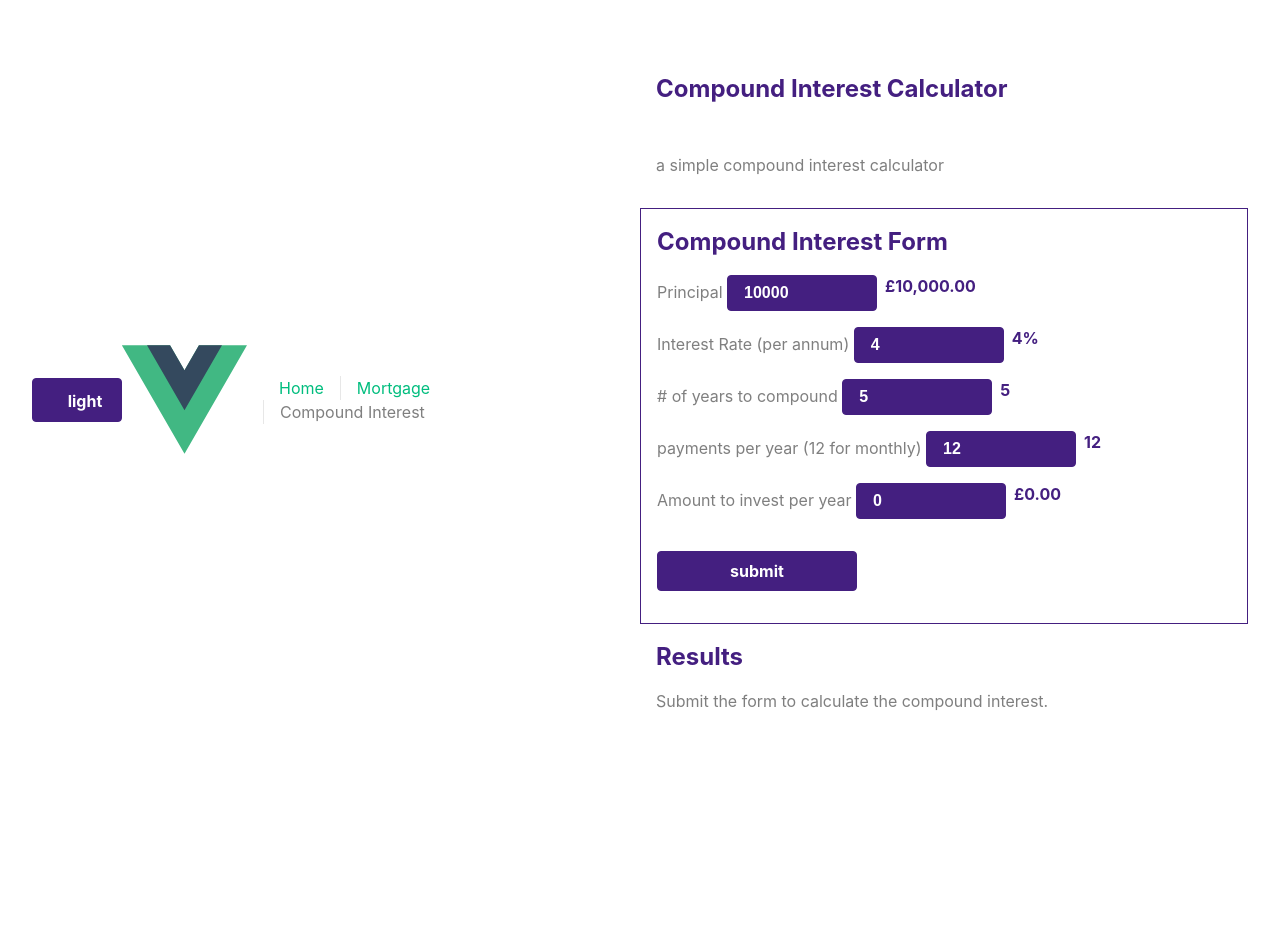
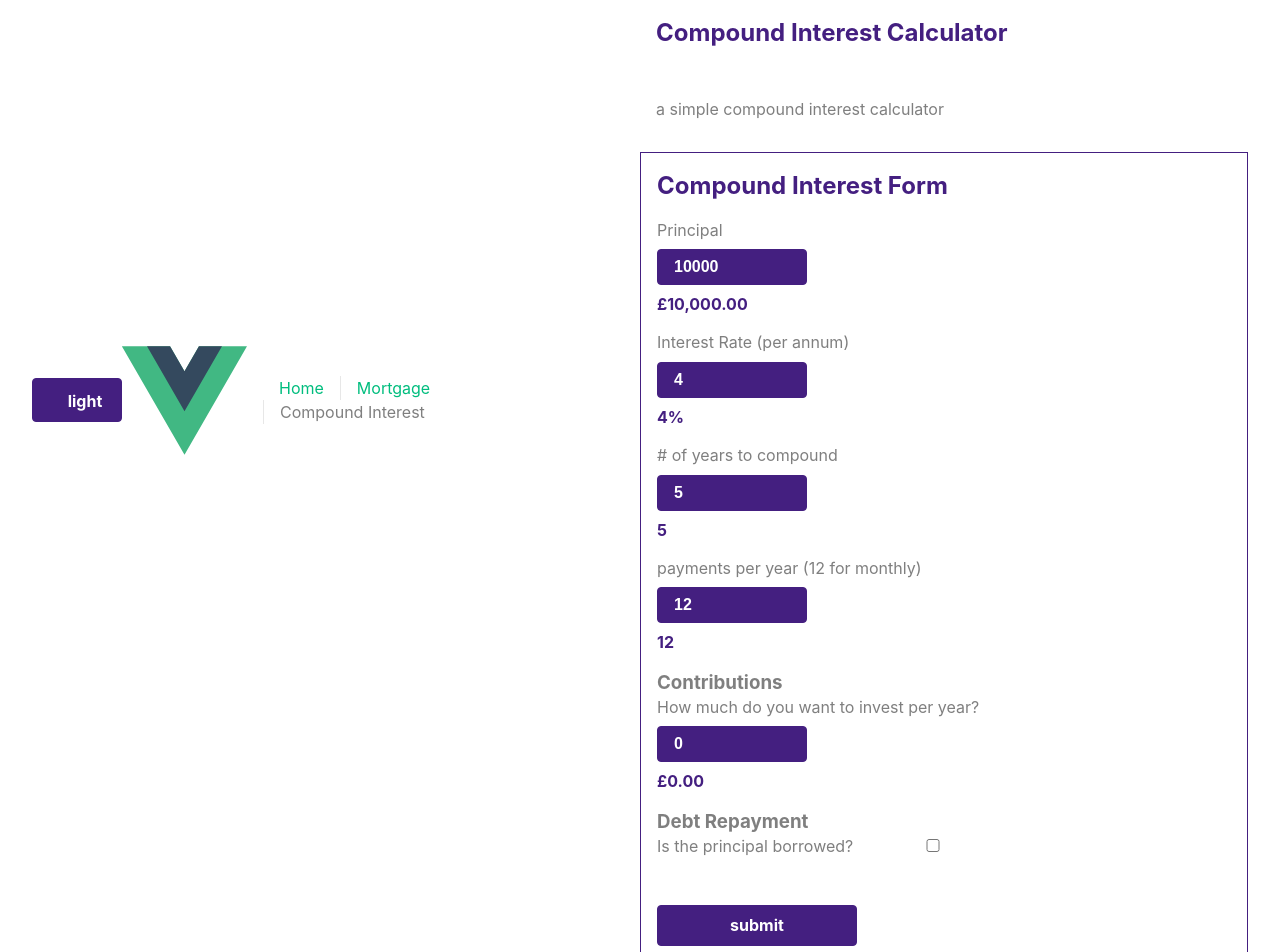
Before and after one commit to JDIZM/finance-calculator, a Vue app: page /compound-interest-calculator in a window 1280 px wide. Shown: the top 952 px of the page. Before the commit the page ends 800 px from the top, so only its background shows below. Built offline with nearby package versions, Linux system fonts and the light colour scheme; some icons are missing.

Commit message:
feat: debt repayment option

```diff
--- a/src/components/calculator/compound-interest/CompoundInterestForm.vue
+++ b/src/components/calculator/compound-interest/CompoundInterestForm.vue
@@ -1,6 +1,7 @@
 <script setup lang="ts">
 import { ref } from 'vue'
 import { formattedNumber } from '@/helpers/numbers'
+import DebtRepaymentOption from '@/components/calculator/compound-interest/DebtRepaymentOption.vue'
 
 const emit = defineEmits<{
   (event: 'submit', payload: { event: Event; submission: FormSubmission }): void
@@ -14,7 +15,10 @@ export interface FormSubmission {
   // isInterestAccruedOnPayments: boolean
   accrualOfPaymentsPerAnnum: boolean
   amountPerAnnum: number
-  // debtRepayment: number
+  debtRepayment?: {
+    interestRate: number
+    type: 'interestOnly' | 'repayment'
+  }
 }
 
 const principal = ref(10_000)
@@ -23,9 +27,13 @@ const years = ref(5)
 const paymentsPerAnnum = ref(12)
 const amountPerAnnum = ref(0)
 // const isInterestAccruedOnPayments = ref(false)
-// const debtRepayment = ref(0)
+
+const isDebtRepayment = ref(false)
+const debtType = ref<'interestOnly' | 'repayment'>('interestOnly')
+const debtInterestRate = ref(6)
 
 const handleFormSubmit = (event: Event, submission: FormSubmission) => {
+  console.log('submit', submission)
   emit('submit', {
     event,
     submission
@@ -46,7 +54,13 @@ const handleFormSubmit = (event: Event, submission: FormSubmission) => {
           years,
           paymentsPerAnnum,
           amountPerAnnum,
-          accrualOfPaymentsPerAnnum: amountPerAnnum > 0 ? true : false
+          accrualOfPaymentsPerAnnum: amountPerAnnum > 0 ? true : false,
+          debtRepayment: isDebtRepayment
+            ? {
+                type: debtType,
+                interestRate: debtInterestRate
+              }
+            : undefined
         })
       "
     >
@@ -63,7 +77,6 @@ const handleFormSubmit = (event: Event, submission: FormSubmission) => {
           Interest Rate (per annum)
           <input type="number" name="rate" id="rate" v-model="rate" />
         </label>
-        <!-- <span>{{ formattedPercentage(rate) }}</span> -->
         <span>{{ rate }}%</span>
       </div>
 
@@ -89,11 +102,22 @@ const handleFormSubmit = (event: Event, submission: FormSubmission) => {
       </div>
 
       <div class="form-input">
+        <h3>Contributions</h3>
         <label>
-          Amount to invest per year
+          How much do you want to invest per year?
           <input type="number" name="amountPerAnnum" id="amountPerAnnum" v-model="amountPerAnnum" />
         </label>
         <span>{{ formattedNumber(amountPerAnnum) }}</span>
+      </div>
+
+      <div class="form-input">
+        <DebtRepaymentOption
+          :type="debtType"
+          :rate="debtInterestRate"
+          @rate="debtInterestRate = $event"
+          @type="debtType = $event"
+          @is-debt-repayment="isDebtRepayment = $event"
+        />
       </div>
 
       <button type="submit">submit</button>
@@ -113,9 +137,14 @@ const handleFormSubmit = (event: Event, submission: FormSubmission) => {
   }
 
   .form-input {
-    display: flex;
-    flex-direction: row;
-    gap: 0.5rem;
+    input {
+      display: block;
+      margin: 0.5rem 0.5rem 0.5rem 0;
+    }
+
+    label {
+      display: block;
+    }
 
     span {
       color: var(--color-secondary);
--- /dev/null
+++ b/src/components/calculator/compound-interest/DebtRepaymentOption.vue
@@ -0,0 +1,101 @@
+<script setup lang="ts">
+import { ref } from 'vue'
+const emit = defineEmits<{
+  (event: 'rate', payload: number): void
+  (event: 'type', payload: 'interestOnly' | 'repayment'): void
+  (event: 'isDebtRepayment', payload: boolean): void
+}>()
+const props = defineProps<{
+  type: 'interestOnly' | 'repayment'
+  rate: number
+}>()
+
+const isDebtRepayment = ref(false)
+
+const handleInterestChange = (event: Event) => {
+  const target = event.target as HTMLInputElement
+  emit('rate', Number(target.value))
+}
+const handleTypeChange = (type: 'interestOnly' | 'repayment') => {
+  emit('type', type)
+}
+</script>
+
+<template>
+  <div class="debt-repayment">
+    <h3>Debt Repayment</h3>
+    <label>
+      Is the principal borrowed?
+      <input
+        type="checkbox"
+        name="debt-repayment"
+        id="debt-repayment"
+        :checked="isDebtRepayment"
+        v-model="isDebtRepayment"
+        @change="$emit('isDebtRepayment', isDebtRepayment)"
+      />
+    </label>
+
+    <div class="debt-repayment-options" v-if="isDebtRepayment">
+      <label>
+        Interest Rate of the loaned principal
+        <input
+          type="number"
+          placeholder="0"
+          min="0"
+          step="1"
+          :value="props.rate"
+          @input="handleInterestChange"
+        />
+      </label>
+      <div class="select-type">
+        <p>Choose the type of debt. Do you want to pay back the principal or only the interest?</p>
+        <label>
+          <input
+            type="radio"
+            name="type"
+            value="interestOnly"
+            :checked="props.type === 'interestOnly'"
+            @change="handleTypeChange('interestOnly')"
+          />
+          Interest Only
+        </label>
+        <label>
+          <input
+            type="radio"
+            name="type"
+            value="repayment"
+            @change="handleTypeChange('repayment')"
+            :checked="props.type === 'repayment'"
+          />
+          Repayment
+        </label>
+      </div>
+    </div>
+  </div>
+</template>
+
+<style lang="scss" scoped>
+.debt-repayment {
+  label {
+    display: block;
+    margin-bottom: 1rem;
+  }
+}
+.debt-repayment-options {
+  input {
+    display: block;
+    margin: 0.5rem 0.5rem 0.5rem 0;
+  }
+}
+.select-type {
+  margin-top: 1rem;
+  display: flex;
+  flex-direction: column;
+  gap: 1rem;
+  input {
+    display: inline-block;
+    width: 50px;
+  }
+}
+</style>
--- a/src/stores/compound.ts
+++ b/src/stores/compound.ts
@@ -1,4 +1,4 @@
-import { ref, computed } from 'vue'
+import { ref } from 'vue'
 import { defineStore } from 'pinia'
 import type { FormSubmission } from '@/components/calculator/compound-interest/CompoundInterestForm.vue'
 import type { CompoundInterestResult } from 'compound-interest/types/calculator'
@@ -16,7 +16,7 @@ export const useCompoundInterestStore = defineStore('compound', () => {
     options.value = submission
   }
 
-  function setResults(submission: any) {
+  function setResults(submission: CompoundInterestResult) {
     results.value = submission
   }
 
--- a/src/views/CompoundInterestView.vue
+++ b/src/views/CompoundInterestView.vue
@@ -39,9 +39,9 @@ const results = computed(() => {
       <div class="results-breakdown" v-if="results">
         <h4>Investment Type: {{ results.investmentType }}</h4>
         <p>Total Investment: {{ formattedNumber(results.totalInvestment) }}</p>
-        <p>Total Payments: {{ results.totalPayments }}</p>
 
         <hr />
+        <h4>Compound Interest</h4>
         <p>Total Interest: {{ formattedNumber(results.totalInterest) }}</p>
         <p>End Balance: {{ formattedNumber(results.endBalance) }}</p>
         <p>
@@ -49,6 +49,31 @@ const results = computed(() => {
           {{ formattedNumber(results.interestPerAnnum[results.interestPerAnnum.length - 1]) }}
           interest per annum.
         </p>
+
+        <div
+          class="debt-results"
+          v-if="'monthlyRepaymentAmount' in results || 'interestPayments' in results"
+        >
+          <h4>Debt Repayment</h4>
+          <div
+            v-if="results.monthlyRepaymentAmount && results.netInvestment && results.totalDebtPaid"
+          >
+            <p>
+              Monthly repayment of <b>{{ formattedNumber(results.monthlyRepaymentAmount) }}</b> with
+              a total of <b>{{ results.totalPayments }}</b> months to repay the debt.
+            </p>
+            <p>Total interest paid: {{ formattedNumber(results.totalDebtPaid) }}</p>
+            <p>Net investment: {{ formattedNumber(results.netInvestment) }}</p>
+          </div>
+          <div v-if="results.interestPayments">
+            <p>
+              Monthly repayment of
+              <b>{{ formattedNumber(results.interestPayments?.monthly) }}</b> with a total of
+              <b>{{ results.totalPayments }}</b> months of interest payments.
+            </p>
+            <p>Total interest paid: {{ formattedNumber(results.totalInvestment) }}</p>
+          </div>
+        </div>
       </div>
     </div>
   </main>
--- a/src/views/MortgageView.vue
+++ b/src/views/MortgageView.vue
@@ -1,24 +1,24 @@
 <script setup lang="ts">
-import FinanceOptions from '@/components/FinanceOptions.vue'
-import { ref } from 'vue'
+// import FinanceOptions from '@/components/FinanceOptions.vue'
+// import { ref } from 'vue'
 
-const financeOptions = ref([
-  {
-    text: 'Compound Interest',
-    value: 'compound-interest'
-  },
-  {
-    text: 'Mortgage',
-    value: 'mortgage'
-  }
-])
-
+// const financeOptions = ref([
+//   {
+//     text: 'Compound Interest',
+//     value: 'compound-interest'
+//   },
+//   {
+//     text: 'Mortgage',
+//     value: 'mortgage'
+//   }
+// ])
 </script>
 
 <template>
   <main>
     <h2>Mortgage Calculator</h2>
     <p>a simple mortgage calculator</p>
-    <FinanceOptions :options="financeOptions" />
+    <h4>Coming soon...</h4>
+    <!-- <FinanceOptions :options="financeOptions" /> -->
   </main>
 </template>
```
